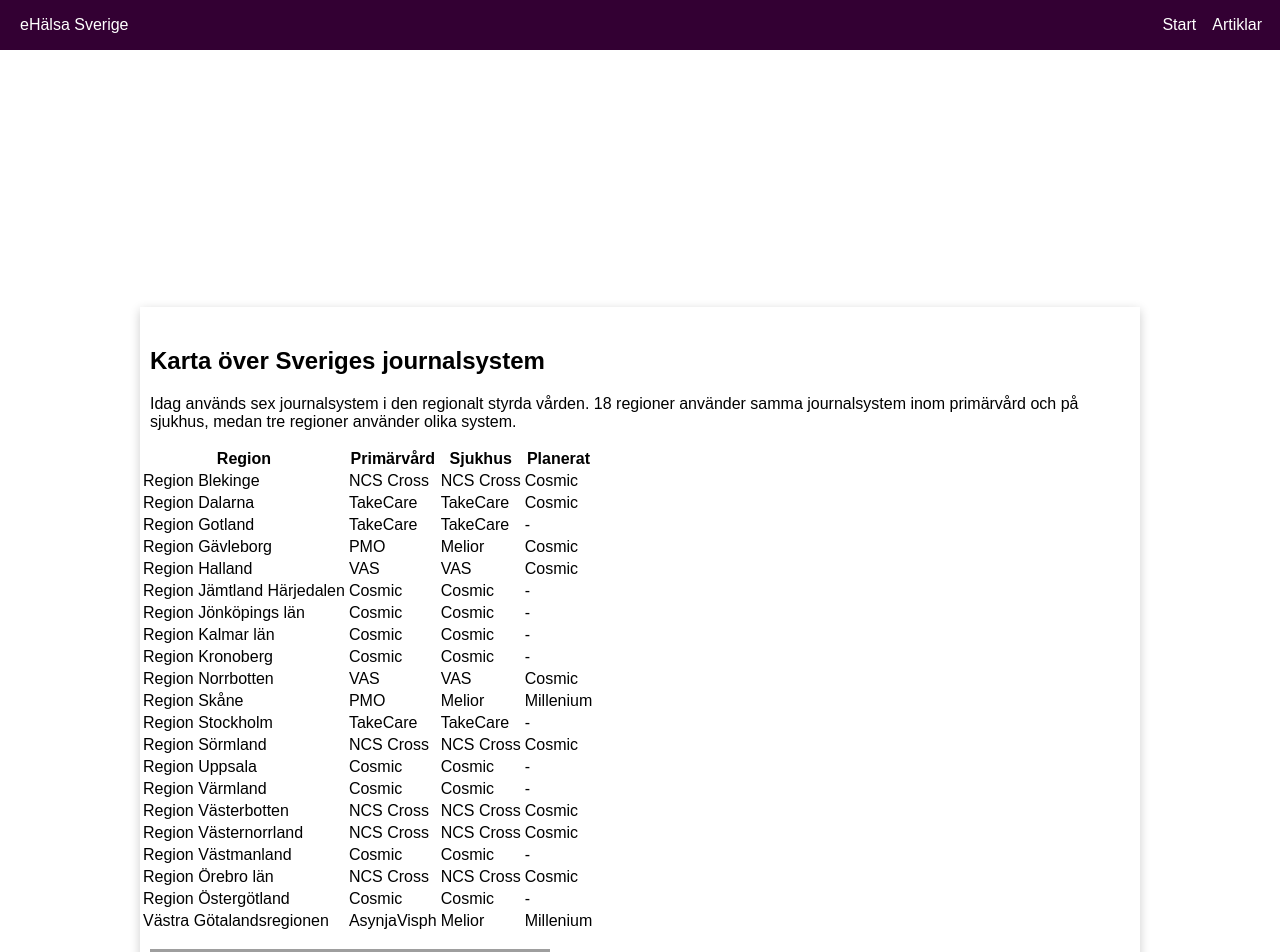
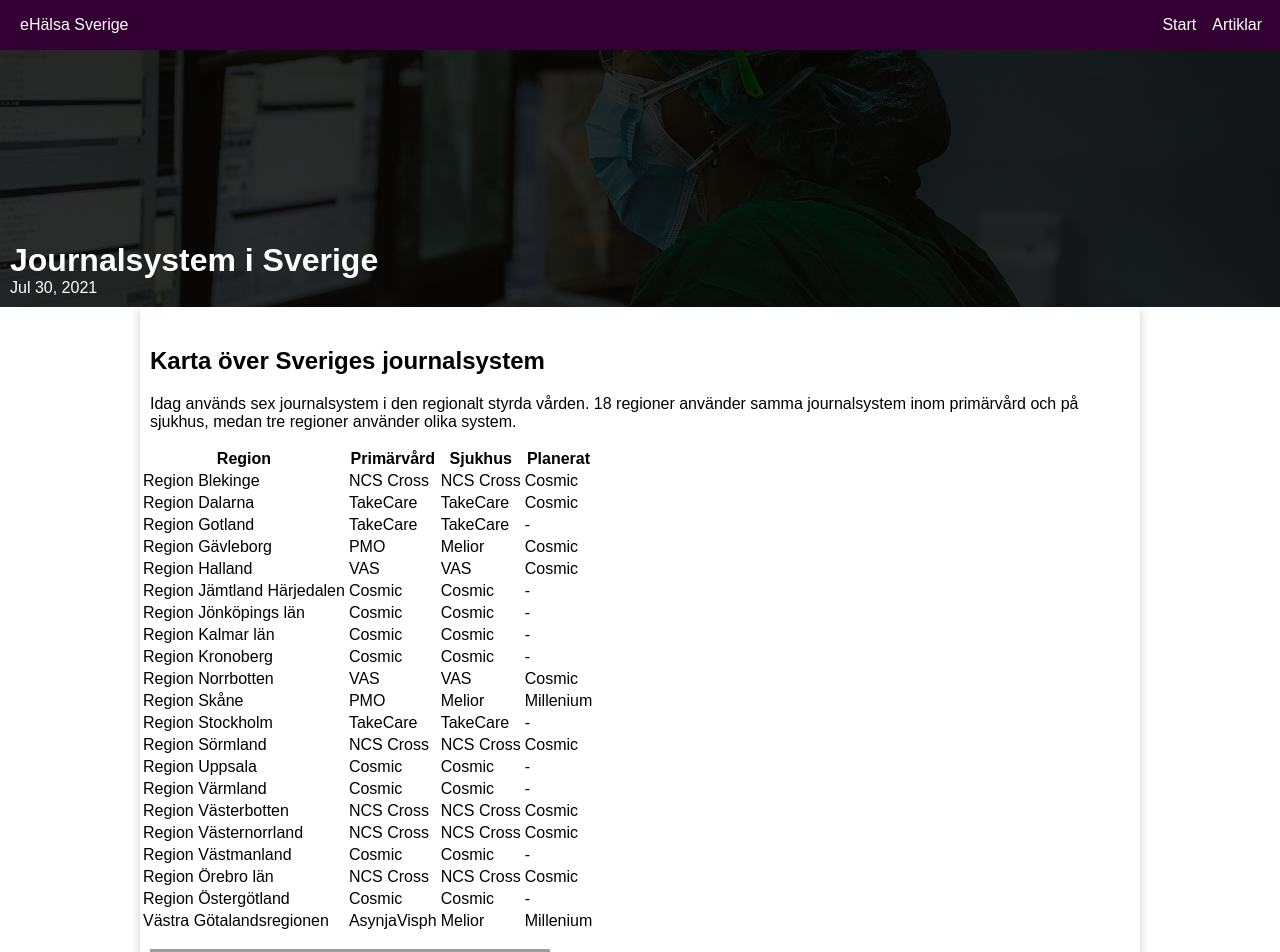
Before and after one commit to teddykladdkak/ehalsa-sverige, a Jekyll site: the page built from _posts/2021-07-30-journalsystem i Sverige.markdown, in a window 1280 px wide. Shown: the top 952 px of the page. Built offline with Jekyll 4.4.1, drawn with Linux system fonts in a browser that asks for light colours; grey boxes are pictures that could not be loaded.

Commit message:
Rättningar i artiklar

```diff
--- a/_posts/2021-07-30-journalsystem i Sverige.markdown
+++ b/_posts/2021-07-30-journalsystem i Sverige.markdown
@@ -4,7 +4,7 @@
 description: "Förteckning över journalsystem i primär- och sjukhusvård"
 date:   2021-07-30 08:00:00 +0200
 tags: Digital vård Journalsystem
-image: ssk med journalsystem
+image: ssk_med_journalsystem
 sitemap:
   lastmod: 2021-07-30
   priority: 0.7
--- a/_posts/2021-07-30-privata digital vårdgivare.markdown
+++ b/_posts/2021-07-30-privata digital vårdgivare.markdown
@@ -4,7 +4,7 @@
 description: "Förteckning över vårdgivare online"
 date:   2021-07-30 08:00:00 +0200
 tags: Digital vård
-image: digital vård
+image: digital_vård
 sitemap:
   lastmod: 2021-07-30
   priority: 0.7
```
Also changed, not shown: media/digital_vård-min.jpg (renamed from media/digital vård-min.jpg), media/digital_vård.jpg (renamed from media/digital vård.jpg), media/ssk_med_journalsystem-min.jpg (renamed from media/ssk med journalsystem-min.jpg), media/ssk_med_journalsystem-original.jpg (renamed from media/ssk med journalsystem-original.jpg), media/ssk_med_journalsystem.jpg (renamed from media/ssk med journalsystem.jpg).
